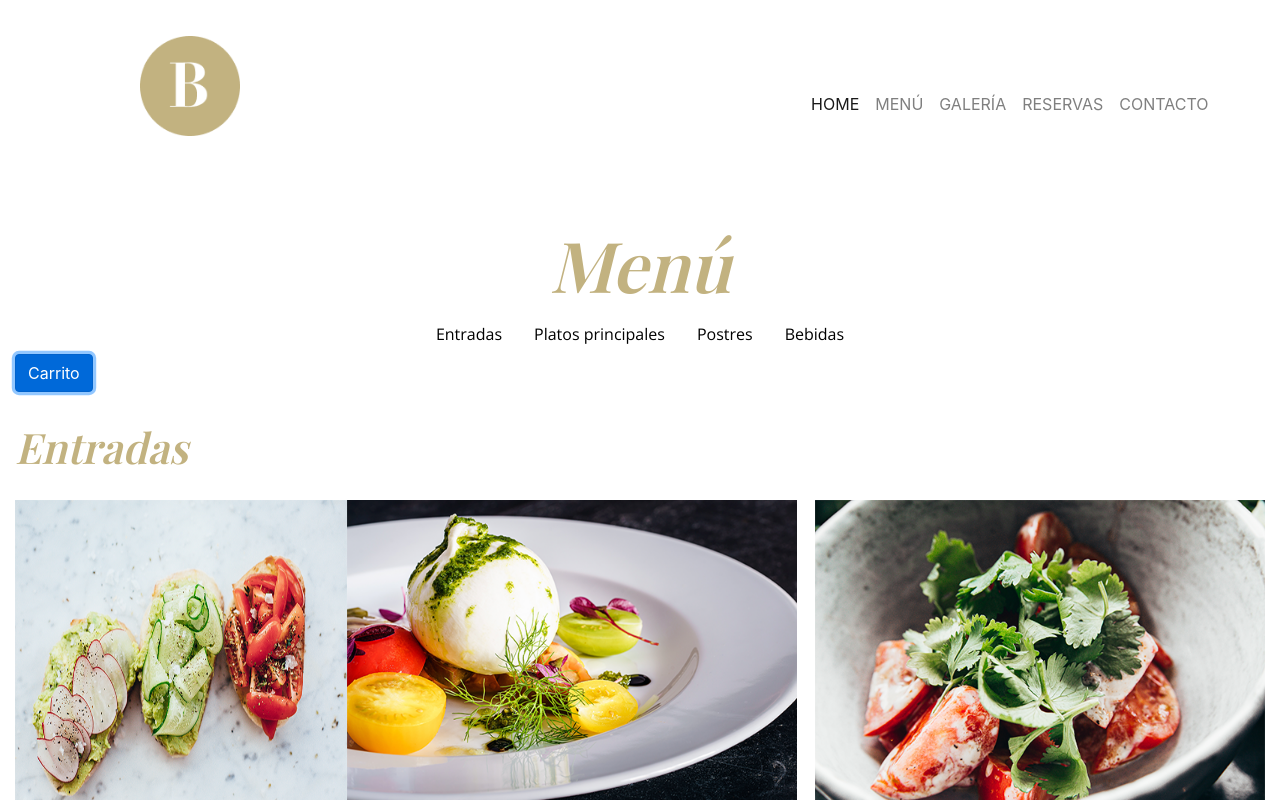
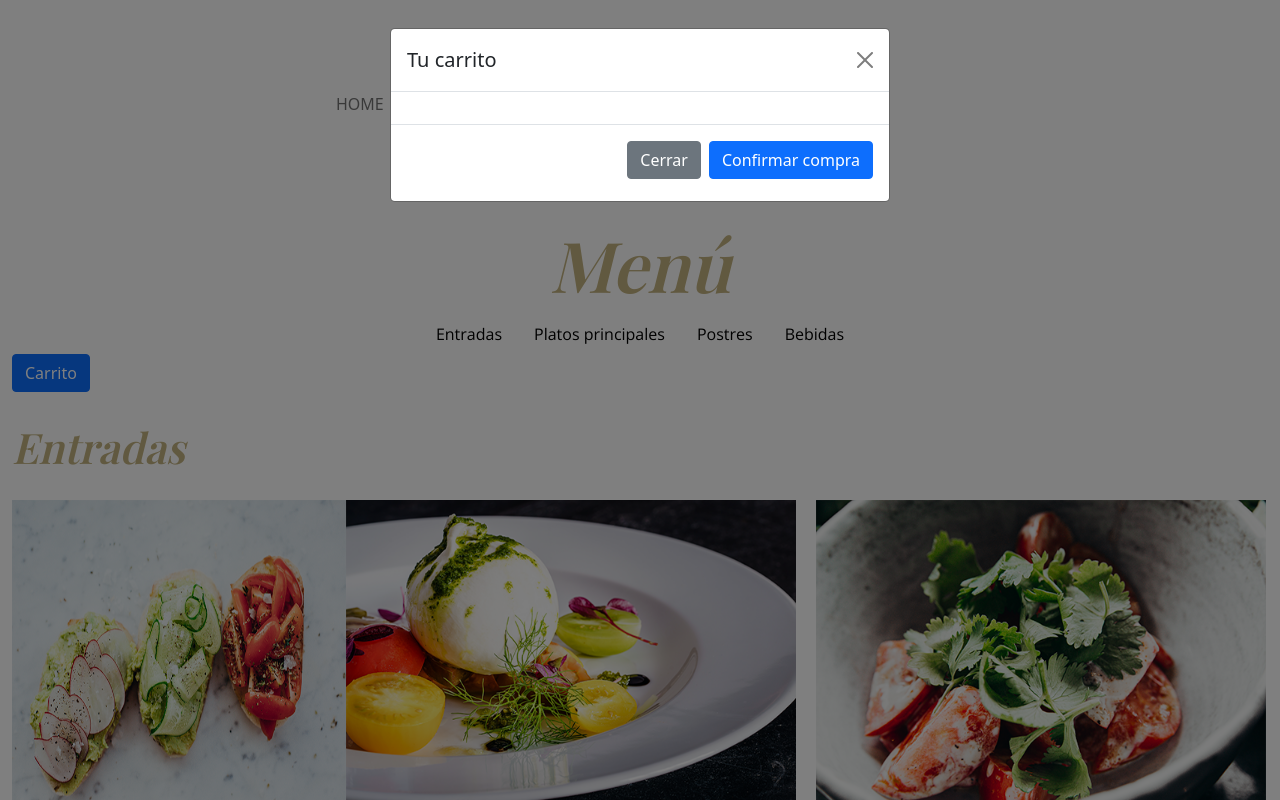
Before and after one commit to juanLimansky/mi-repo, a website: page Pages/Menu.html in a window 1280 px wide. Both pictures are taken after a click on the button "Carrito". Shown: the top 800 px of the page. Drawn offline with nearby package versions, Linux system fonts and the light colour scheme; a web font is replaced by a local one.

Commit message:
Logré que funcione el carrito pero solo con entradas1

```diff
--- a/Pages/Menu.html
+++ b/Pages/Menu.html
@@ -7,7 +7,7 @@
 	<title>Menú Bambino</title>
 	<meta name="keywords" content="BAMBINO, MENÚ, RESTAURANTE, COMIDA, ITALIA, ENTRADAS, PLATOS PRINCIPALES, POSTRES">
 	<!--JS-->
-	<link rel="stylesheet" href="https://cdn.jsdelivr.net/npm/bootstrap@4.6.0/dist/css/bootstrap.min.css" integrity="sha384-B0vP5xmATw1+K9KRQjQERJvTumQW0nPEzvF6L/Z6nronJ3oUOFUFpCjEUQouq2+l" crossorigin="anonymous">
+	<link href="https://cdn.jsdelivr.net/npm/bootstrap@5.1.0/dist/css/bootstrap.min.css" rel="stylesheet" integrity="sha384-KyZXEAg3QhqLMpG8r+8fhAXLRk2vvoC2f3B09zVXn8CA5QIVfZOJ3BCsw2P0p/We" crossorigin="anonymous">
     <!--Google fonts-->
 	<link rel="preconnect" href="https://fonts.gstatic.com">
 	<link href="https://fonts.googleapis.com/css2?family=Playfair+Display:ital,wght@0,600;0,700;1,400&display=swap" rel="stylesheet">
@@ -22,7 +22,7 @@
 </head>
 <body>
 	<!--Comienzo header-->
-	<header class="container-fluid sticky">
+	<header class="container-fluid">
     <div class="row">
 		<div class="col-lg-3 col-sm-3 col-xs-3"></div>
 		<a href="../index.html"><img src="../Assets/Imagenes/logo3.png" class="ubicacion--Logo img-fluid" alt="logo" width="100" height="100"></a>
@@ -36,7 +36,7 @@
   <div class="collapse navbar-collapse" id="navbarNav">
     <ul class="navbar-nav ml-auto ubicacion--Barra" id="arriba">
       <li class="nav-item active">
-        <a class="nav-link itemsMenu2" href="../index.html">HOME <span class="sr-only">(current)</span></a>
+        <a class="nav-link itemsMenu2" href="../index.html">HOME <span class="sr-only"></span></a>
       </li>
       <li class="nav-item">
         <a class="nav-link itemsMenu2" href="Menu.html">MENÚ</a>
@@ -91,15 +91,15 @@
 	<div class="modal-dialog">
 	  <div class="modal-content">
 		<div class="modal-header">
-		  <h5 class="modal-title" id="exampleModalLabel">Modal title</h5>
+		  <h5 class="modal-title" id="exampleModalLabel">Tu carrito</h5>
 		  <button type="button" class="btn-close" data-bs-dismiss="modal" aria-label="Close"></button>
 		</div>
 		<div class="modal-body">
-		  ...
+
 		</div>
 		<div class="modal-footer">
-		  <button type="button" class="btn btn-secondary" data-bs-dismiss="modal">Close</button>
-		  <button type="button" class="btn btn-primary">Save changes</button>
+		  <button type="button" class="btn btn-secondary" data-bs-dismiss="modal">Cerrar</button>
+		  <button type="button" class="btn btn-primary">Confirmar compra</button>
 		</div>
 	  </div>
 	</div>
@@ -219,10 +219,7 @@
 
   </footer>
   <!--Final footer-->
-<script src="https://code.jquery.com/jquery-3.3.1.slim.min.js" integrity="sha384-q8i/X+965DzO0rT7abK41JStQIAqVgRVzpbzo5smXKp4YfRvH+8abtTE1Pi6jizo" crossorigin="anonymous"></script>
-<script src="https://cdnjs.cloudflare.com/ajax/libs/popper.js/1.14.7/umd/popper.min.js" integrity="sha384-UO2eT0CpHqdSJQ6hJty5KVphtPhzWj9WO1clHTMGa3JDZwrnQq4sF86dIHNDz0W1" crossorigin="anonymous"></script>
-<script src="https://stackpath.bootstrapcdn.com/bootstrap/4.3.1/js/bootstrap.min.js" integrity="sha384-JjSmVgyd0p3pXB1rRibZUAYoIIy6OrQ6VrjIEaFf/nJGzIxFDsf4x0xIM+B07jRM" crossorigin="anonymous"></script>
-<script src="https://cdn.jsdelivr.net/npm/bootstrap@4.6.0/dist/js/bootstrap.bundle.min.js" integrity="sha384-Piv4xVNRyMGpqkS2by6br4gNJ7DXjqk09RmUpJ8jgGtD7zP9yug3goQfGII0yAns" crossorigin="anonymous"></script>
+<script src="https://cdn.jsdelivr.net/npm/bootstrap@5.1.0/dist/js/bootstrap.bundle.min.js" integrity="sha384-U1DAWAznBHeqEIlVSCgzq+c9gqGAJn5c/t99JyeKa9xxaYpSvHU5awsuZVVFIhvj" crossorigin="anonymous"></script>
 <script src="https://unpkg.com/aos@2.3.1/dist/aos.js"></script>
 
 <script src="../JS/Menu.js"></script>
```
